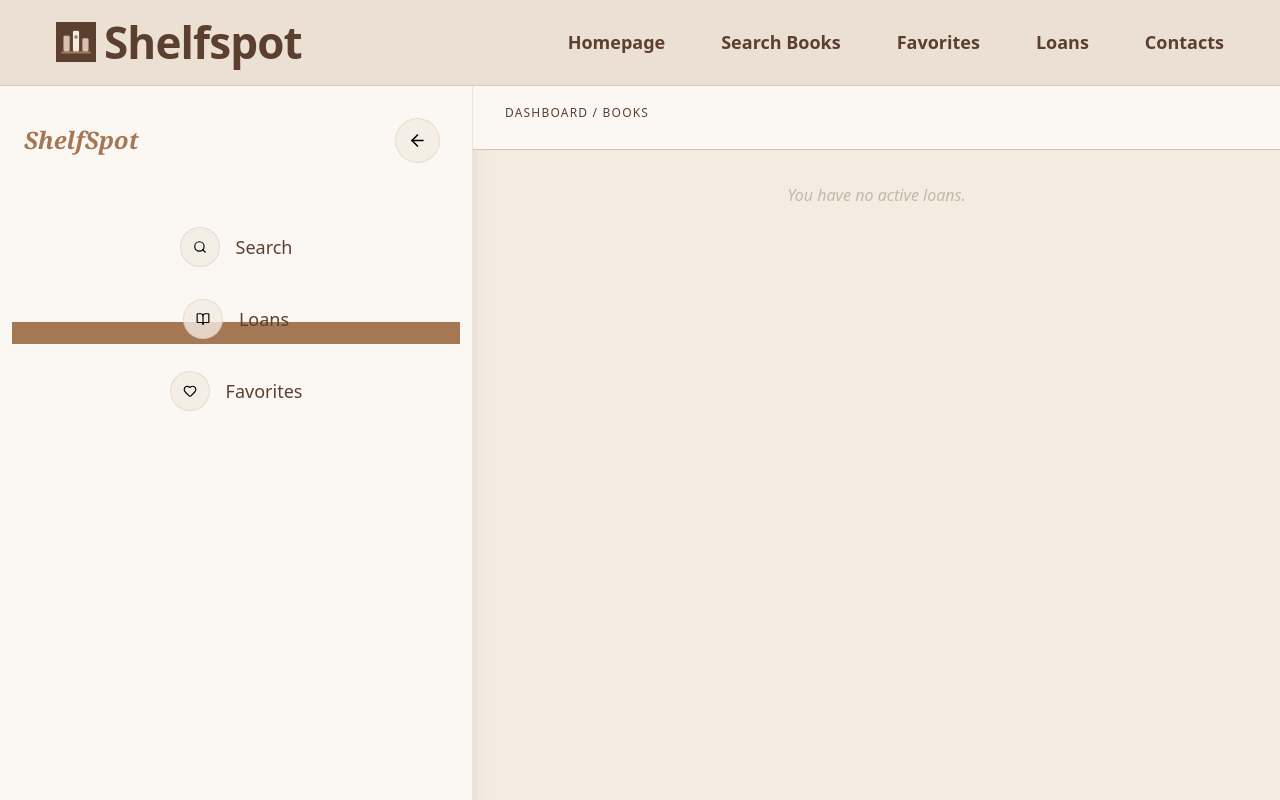
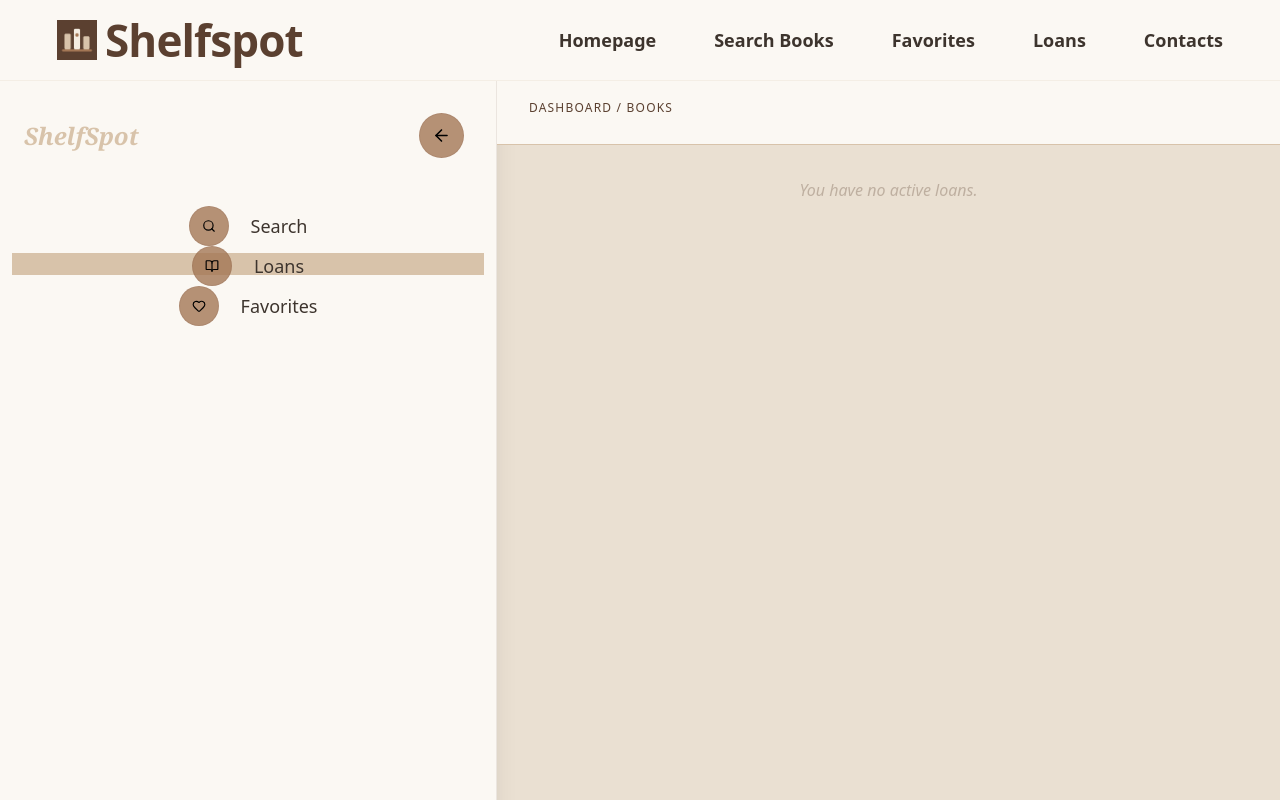
Before and after one commit to EliaGiolli/Shelfspot, an Angular app: page /books/loans in a window 1280 px wide. Shown: the top 800 px of the page. Built offline with nearby package versions, Linux system fonts and the light colour scheme.

Commit message:
DaisyUI custom classes added to map the design system

```diff
--- a/src/app/app.html
+++ b/src/app/app.html
@@ -1,4 +1,4 @@
-<div class="flex flex-col min-h-dvh bg-secondary">
+<div class="flex flex-col min-h-dvh bg-base-200">
 
   <app-navbar />
 
--- a/src/app/features/layouts/homepage/homepage.html
+++ b/src/app/features/layouts/homepage/homepage.html
@@ -1,6 +1,6 @@
-<section class="grow container mx-auto px-4 py-8">
+<section class="bg-base-200 grow container mx-auto px-4 py-8">
 
-  <div class="p-6 md:p-12 bg-secondary/30" aria-label="Introduzione">
+  <div class="p-6 md:p-12" aria-label="Introduzione">
     <app-herosection />
   </div>
 
--- a/src/app/shared/components/card/card.ts
+++ b/src/app/shared/components/card/card.ts
@@ -6,7 +6,7 @@ import { Component, input } from '@angular/core';
   standalone: true,
   template: `
     <article
-      class="group flex h-full flex-col rounded-2xl border border-accent/20 bg-surface-elevated p-5 shadow-sm transition-shadow duration-200 hover:shadow-md"
+      class="group flex h-full flex-col rounded-2xl border border-secondary/20 bg-base-100 p-5 shadow-sm transition-shadow duration-200 hover:shadow-md"
       [attr.aria-labelledby]="titleId()"
     >
       <!-- Header -->
--- a/src/app/shared/components/footer/footer.html
+++ b/src/app/shared/components/footer/footer.html
@@ -1,4 +1,4 @@
-<footer class="mt-auto border-t border-s-accent bg-surface px-6 pt-7 pb-8">
+<footer class="mt-auto border-t border-s-accent bg-base-100 px-6 pt-8 pb-8">
   <div class="mx-auto flex max-w-300 flex-col items-center gap-10">
 
     <!-- LOGO -->
@@ -24,7 +24,7 @@
       </a>
     </div>
 
-    <div class="mt-4 text-xs text-accent border-t border-s-accent-soft pt-8 w-full text-center">
+    <div class="mt-4 text-xs text-primary border-t border-s-accent-soft pt-8 w-full text-center">
       &copy; {{ currentYear }} ShelfSpot. Built with Angular & OpenLibrary API.
     </div>
   </div>
--- a/src/app/shared/components/navbar-layout/navbar/navbar.html
+++ b/src/app/shared/components/navbar-layout/navbar/navbar.html
@@ -1,5 +1,5 @@
 
-<header class="sticky top-0 z-[1000] w-full border-b border-accent/20 bg-surface/95 px-4 backdrop-blur-md sm:px-6">
+<header class="sticky top-0 z-[1000] w-full border-b border-accent/20 bg-base-100 px-4 backdrop-blur-md sm:px-6">
   <div class="relative mx-auto flex min-h-20 max-w-300 items-center justify-between gap-6">
 
     <!-- Brand -->
--- a/src/app/shared/utils/btn-custom-variants.ts
+++ b/src/app/shared/utils/btn-custom-variants.ts
@@ -1,4 +1,4 @@
-// This configuration tries to mimic the behavior of the combination between CVA and CLSX libraries
+
 import { ButtonVariant } from '../types/custom-components-types';
 
 type ButtonStyles = {
@@ -8,55 +8,51 @@ type ButtonStyles = {
 
 export const CustomButton: ButtonStyles = {
   base: [
-    'inline-flex items-center justify-center',
-    'rounded-full px-8 py-4',
-    'font-bold transition-all duration-200',
+    'btn',
+    'rounded-full',
+    'px-8 py-4',
+    'font-bold',
+    'transition-all duration-200',
     'active:scale-95',
-    'focus-within:outline-hidden',
-    'disabled:opacity-50 disabled:cursor-not-allowed disabled:grayscale'
+    'focus-visible:outline-2 focus-visible:outline-offset-4'
   ].join(' '),
 
   variants: {
-    primary: 'bg-primary text-secondary shadow-lg hover:bg-primary/90',
+    primary: 'btn-primary shadow-lg',
 
     accent: [
-      'bg-danger text-white',
-      'shadow-[0_10px_20px_-10px_rgba(230,57,70,0.5)]',
-      'hover:bg-danger/90'
+      'btn-error',
+      'text-white',
+      'shadow-[0_10px_20px_-10px_rgba(230,57,70,0.5)]'
     ].join(' '),
 
-    outline: [
-      'border-2 border-primary text-primary',
-      'hover:bg-primary hover:text-secondary'
-    ].join(' ')
+    outline: 'btn-outline'
   }
 };
 
 export const ButtonLinks: ButtonStyles = {
   base: [
-    'inline-flex items-center justify-center w-full',
-    // whitespace-nowrap prevents text from wrapping within an element
+    'btn',
+    'w-full',
     'whitespace-nowrap',
     'px-4 py-4',
-    'font-bold transition-all duration-200 text-base md:text-lg',
+    'text-base md:text-lg',
+    'font-bold',
     'no-underline',
+    'transition-all duration-200',
     'active:scale-95',
-    'focus-within:outline-hidden',
-    'aria-disabled:opacity-50 aria-disabled:cursor-not-allowed aria-disabled:grayscale'
+    'focus-visible:outline-2 focus-visible:outline-offset-4'
   ].join(' '),
 
   variants: {
-    primary: 'bg-accent text-secondary shadow-lg hover:bg-primary/90 rounded-full',
+    primary: 'btn-primary shadow-lg',
 
     accent: [
-      'bg-danger text-white rounded-full',
-      'shadow-[0_10px_20px_-10px_rgba(230,57,70,0.5)]',
-      'hover:bg-danger/90'
+      'btn-error',
+      'text-white',
+      'shadow-[0_10px_20px_-10px_rgba(230,57,70,0.5)]'
     ].join(' '),
 
-    outline: [
-      'text-primary',
-      'hover:border-b-2 hover:border-primary '
-    ].join(' ')
+    outline: 'btn-ghost'
   }
 };
--- a/src/styles.css
+++ b/src/styles.css
@@ -1,5 +1,63 @@
+
 @import "tailwindcss";
-/* @plugin "daisyui"; */
+
+@plugin "daisyui" {
+  themes: shelfspot --default;
+}
+
+@plugin "daisyui/theme" {
+  name: "shelfspot";
+  default: true;
+  prefersdark: false;
+  color-scheme: light;
+
+  /* Background e superfici */
+  --color-base-100: #FBF8F3;
+  --color-base-200: #EAE0D2;
+  --color-base-300: #D8C3AA;
+  --color-base-content: #3D342D;
+
+  /* Colori principali */
+  --color-primary: #5B4030;
+  --color-primary-content: #F4ECE1;
+
+  --color-secondary: #A47755;
+  --color-secondary-content: #FFFFFF;
+
+  --color-accent: #D8C3AA;
+  --color-accent-content: #3D342D;
+
+  /* Colori neutri */
+  --color-neutral: #3D342D;
+  --color-neutral-content: #FBF8F3;
+
+  /* Colori di sistema */
+  --color-info: #5B4030;
+  --color-info-content: #FFFFFF;
+
+  --color-success: #477A52;
+  --color-success-content: #FFFFFF;
+
+  --color-warning: #D69A35;
+  --color-warning-content: #3D342D;
+
+  --color-error: #E63946;
+  --color-error-content: #FFFFFF;
+
+  /* Forme e dimensioni */
+  --radius-selector: 1rem;
+  --radius-field: 0.5rem;
+  --radius-box: 1rem;
+
+  --size-selector: 0.25rem;
+  --size-field: 0.25rem;
+
+  --border: 1px;
+
+  /* Effetti */
+  --depth: 1;
+  --noise: 0;
+}
 
 @theme {
   /* Background e superfici */
@@ -29,9 +87,7 @@
   --color-bg-secondary: var(--color-surface);
 }
 
-
- @layer base {
-
+@layer base {
   :root {
     --deep-leather: var(--color-secondary-brown);
     --aged-parchment: var(--color-bg-main);
@@ -62,7 +118,6 @@
       color 0.3s ease;
   }
 
-  /* Heading hierarchy */
   h1,
   h2,
   h3,
@@ -102,7 +157,6 @@
     font-size: 1rem;
   }
 
-  /* Body text */
   p {
     margin-block: 0 1rem;
     font-size: 1rem;
```
